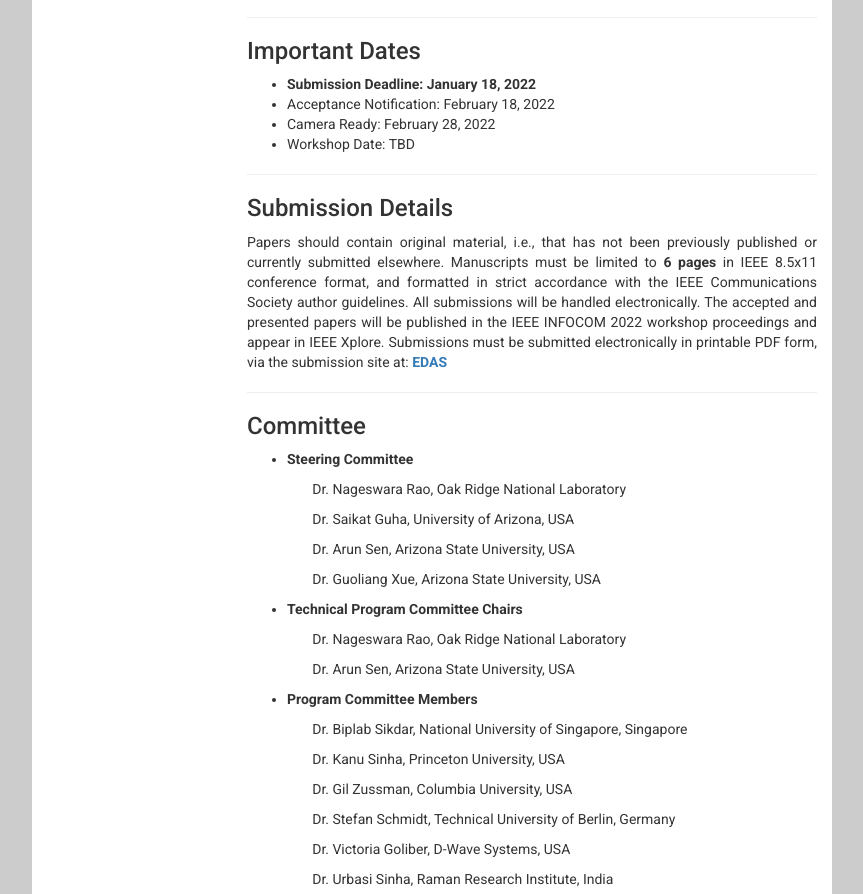
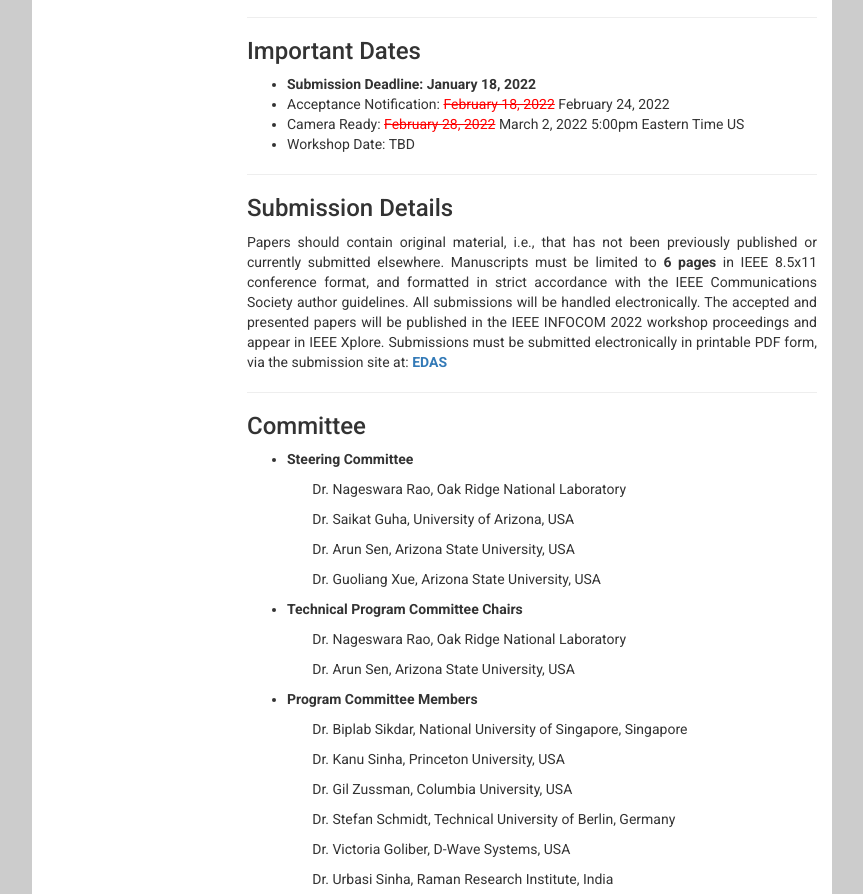
Before and after one commit to suliadeniye/NetSciQCom, a plain HTML site: page index.html in a window 1280 px wide. Shown: the part 1574-2468 px from the top of the page, without its empty margins (208-1071 px from the left). Drawn offline with nearby package versions, Linux system fonts and the light colour scheme.

Commit message:
Modified submission dates

```diff
--- a/index.html
+++ b/index.html
@@ -270,8 +270,8 @@ ol {
 				<h3>Important Dates</h3>
 				<ul>
 					<li><b>Submission Deadline: January 18, 2022</b></li>
-					<li>Acceptance Notification: February 18, 2022</li>
-					<li>Camera Ready: February 28, 2022</li>
+					<li>Acceptance Notification: <del style="color:red">February 18, 2022</del>  February 24, 2022</li>
+					<li>Camera Ready: <del style="color:red">February 28, 2022</del>  March 2, 2022 5:00pm Eastern Time US</li>
 					<li>Workshop Date: TBD</li>
 				</ul>
 
```
